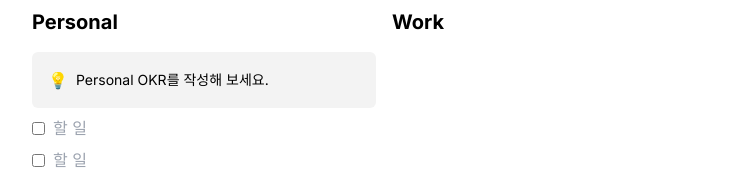
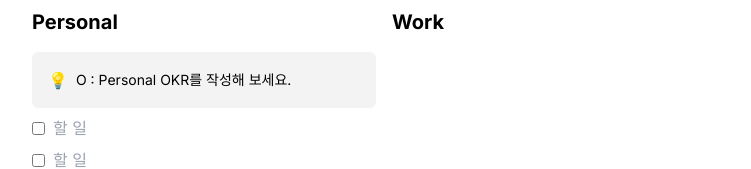
Before and after one commit to crown0205/OKRoute, a Next.js app: page / in a window 1280 px wide. Shown: the part 650-819 px from the top of the page, without its empty margins (256-1007 px from the left). Built offline with nearby package versions, Linux system fonts and the light colour scheme.

Commit message:
feat: Update GoalMessage component to include prefix in message display

```diff
--- a/src/components/common/Message.tsx
+++ b/src/components/common/Message.tsx
@@ -16,7 +16,7 @@ function GoalMessage({ children }: PropsWithChildren) {
     <div className="flex flex-row gap-2 items-center">
       💡
       <span className="text-sm whitespace-pre-line break-keep text-[#000]">
-        {children}
+        O : {children}
       </span>
     </div>
   );
```
